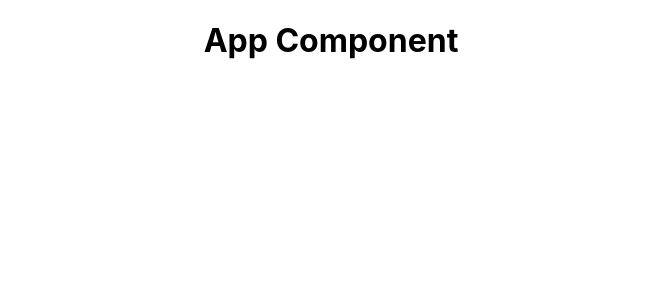
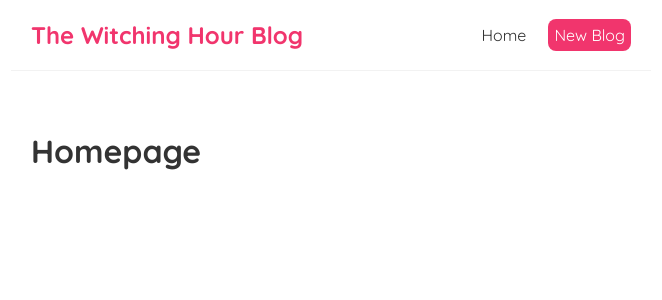
Before and after one commit to aracelivaldovinos/react-blog-practice, a JavaScript app: page / in a window 1280 px wide. Shown: the top 300 px of the page, without its empty margins (309-971 px from the left). Built offline with nearby package versions, Linux system fonts and the light colour scheme; the HTML template or start-up script is replaced by a standard one.

Commit message:
create navbar, home components, add styling

```diff
--- a/src/App.css
+++ /dev/null
@@ -1,38 +0,0 @@
-.App {
-  text-align: center;
-}
-
-.App-logo {
-  height: 40vmin;
-  pointer-events: none;
-}
-
-@media (prefers-reduced-motion: no-preference) {
-  .App-logo {
-    animation: App-logo-spin infinite 20s linear;
-  }
-}
-
-.App-header {
-  background-color: #282c34;
-  min-height: 100vh;
-  display: flex;
-  flex-direction: column;
-  align-items: center;
-  justify-content: center;
-  font-size: calc(10px + 2vmin);
-  color: white;
-}
-
-.App-link {
-  color: #61dafb;
-}
-
-@keyframes App-logo-spin {
-  from {
-    transform: rotate(0deg);
-  }
-  to {
-    transform: rotate(360deg);
-  }
-}
--- a/src/App.js
+++ b/src/App.js
@@ -1,11 +1,12 @@
-
-import './App.css';
+import Navbar from './Navbar';
+import Home from './Home';
 
 function App() {
   return (
     <div className="App">
+      <Navbar/>
       <div className="content">
-        <h1>App Component</h1>
+        <Home/>
       </div>
     </div>
   );
--- /dev/null
+++ b/src/Home.js
@@ -0,0 +1,9 @@
+const Home = () => {
+  return (
+    <div className="home">
+      <h1>Homepage</h1>
+    </div>
+  );
+}
+
+export default Home;
--- /dev/null
+++ b/src/Navbar.js
@@ -0,0 +1,17 @@
+const Navbar = () => {
+  return (
+    <nav className="navbar">
+      <h1>The Witching Hour Blog</h1>
+      <div className="links">
+        <a href="/">Home</a>
+        <a href="/create" style={{
+          color: 'white',
+          backgroundColor: '#f1356d',
+          borderRadius: '8px'
+        }}>New Blog</a>
+      </div>
+    </nav>
+  );
+}
+
+export default Navbar;
--- a/src/index.css
+++ b/src/index.css
@@ -1,13 +1,36 @@
-body {
+
+@import url('https://fonts.googleapis.com/css2?family=Quicksand:wght@300;400;500;600;700&display=swap');
+
+/* base styles */
+* {
   margin: 0;
-  font-family: -apple-system, BlinkMacSystemFont, 'Segoe UI', 'Roboto', 'Oxygen',
-    'Ubuntu', 'Cantarell', 'Fira Sans', 'Droid Sans', 'Helvetica Neue',
-    sans-serif;
-  -webkit-font-smoothing: antialiased;
-  -moz-osx-font-smoothing: grayscale;
+  font-family: "Quicksand";
+  color: #333;
 }
-
-code {
-  font-family: source-code-pro, Menlo, Monaco, Consolas, 'Courier New',
-    monospace;
+.navbar {
+  padding: 20px;
+  display: flex;
+  align-items: center;
+  max-width: 600px;
+  margin: 0 auto;
+  border-bottom: 1px solid #f2f2f2;
 }
+.navbar h1 {
+  color: #f1356d;
+}
+.navbar .links {
+  margin-left: auto;
+}
+.navbar a {
+  margin-left: 16px;
+  text-decoration: none;
+  padding: 6px;
+}
+.navbar a:hover {
+  color: #f1356d;
+}
+.content {
+  max-width: 600px;
+  margin: 40px auto;
+  padding: 20px;
+}
```
